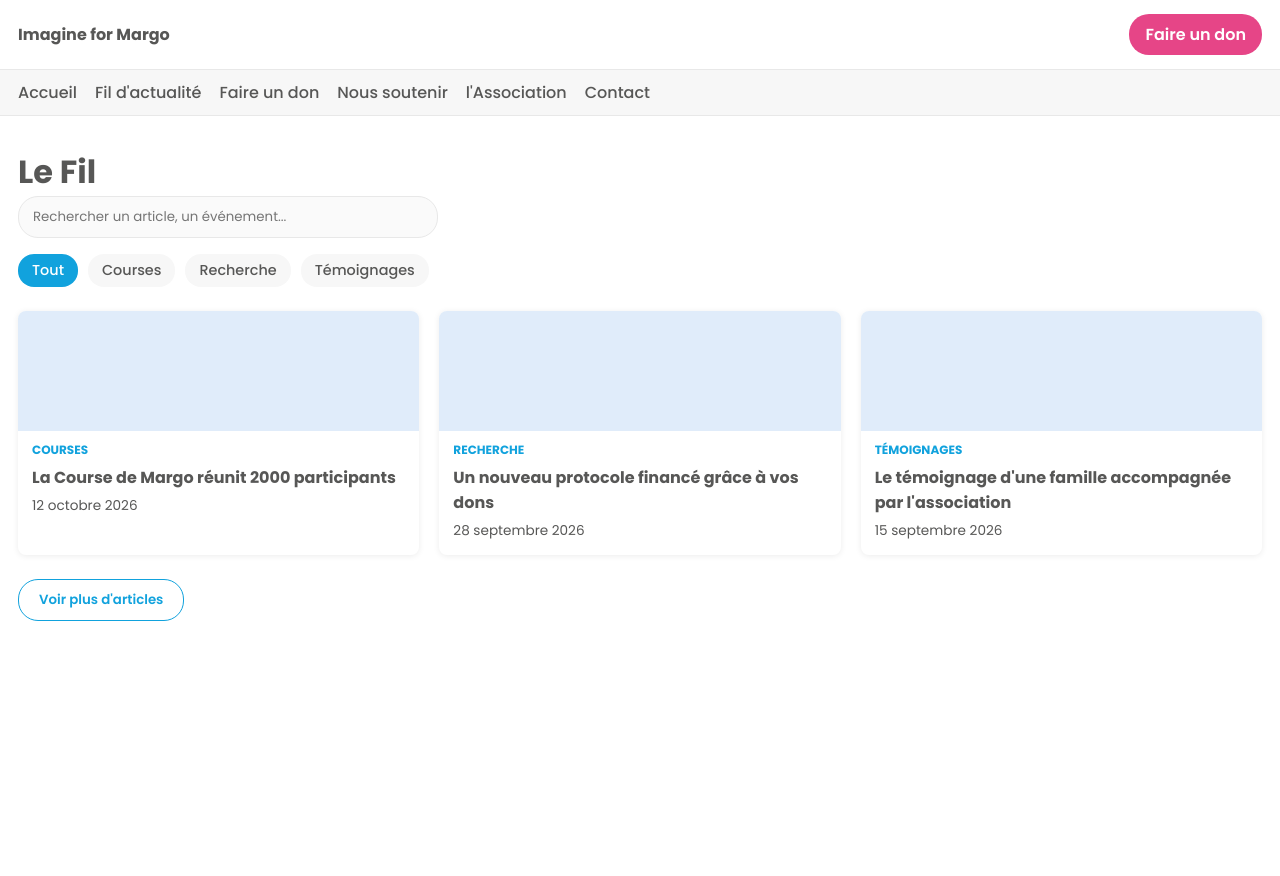
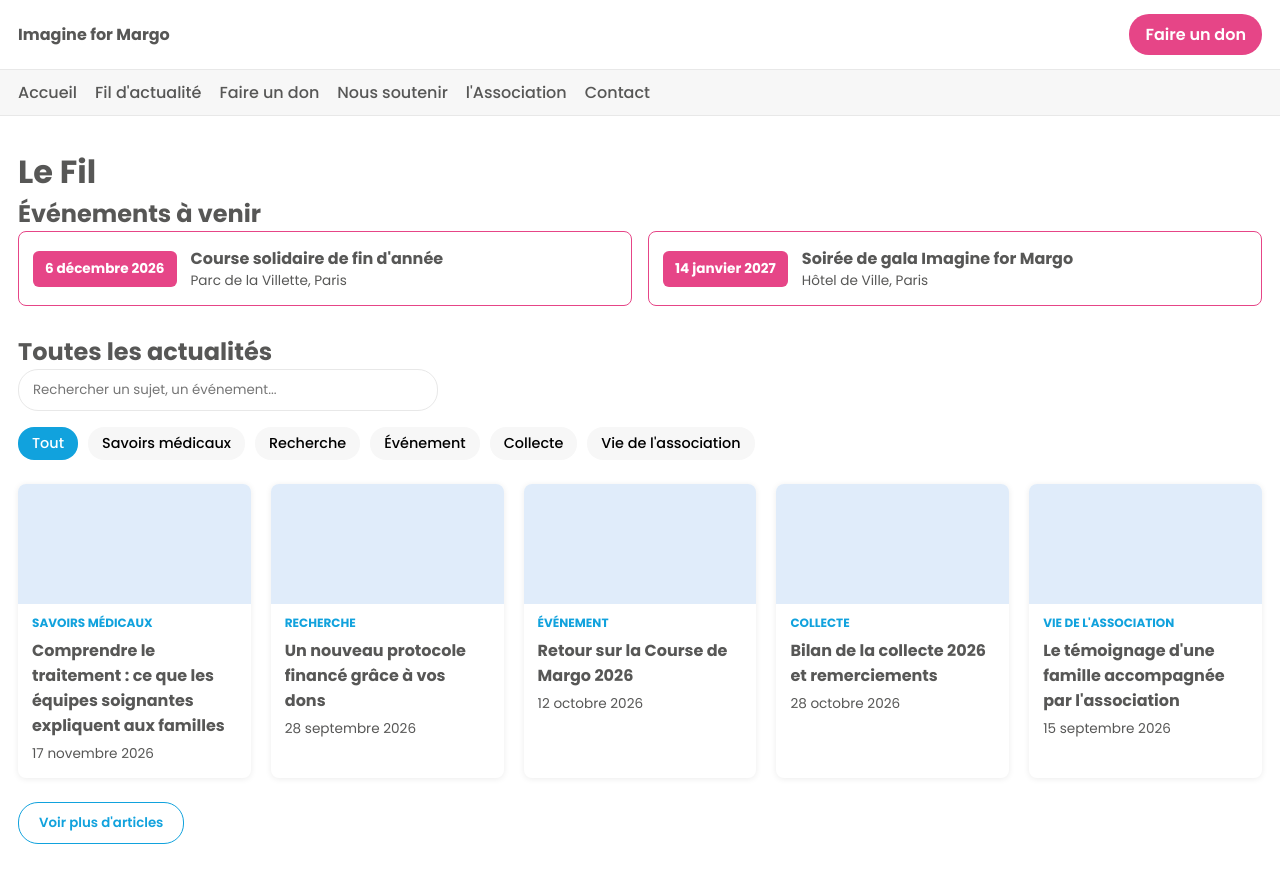
Before and after one commit to Exaltemps-solidaire/edition20-team06, a Next.js app in the folder frontend/: page /fil in a window 1280 px wide. Before the commit the page ends 800 px from the top, so only its background shows below. Built offline with nearby package versions, Linux system fonts and the light colour scheme.

Commit message:
Itération 6 : Le Fil a une section Événements et des filtres réellement fonctionnels (ecran-04/05/06)
Co-Authored-By: Claude Sonnet 5 <noreply@anthropic.com>

```diff
--- a/frontend/src/app/fil/page.tsx
+++ b/frontend/src/app/fil/page.tsx
@@ -1,53 +1,76 @@
-const CATEGORIES = ["Tout", "Courses", "Recherche", "Témoignages"];
+"use client";
 
-const ARTICLES = [
-  {
-    categorie: "Courses",
-    titre: "La Course de Margo réunit 2000 participants",
-    date: "12 octobre 2026",
-  },
-  {
-    categorie: "Recherche",
-    titre: "Un nouveau protocole financé grâce à vos dons",
-    date: "28 septembre 2026",
-  },
-  {
-    categorie: "Témoignages",
-    titre: "Le témoignage d'une famille accompagnée par l'association",
-    date: "15 septembre 2026",
-  },
-];
+import { useMemo, useState } from "react";
+import { ARTICLES, CATEGORIES, EVENEMENTS, filtrerArticles } from "@/lib/fil";
 
 export default function FilPage() {
+  const [recherche, setRecherche] = useState("");
+  const [categorie, setCategorie] = useState<string>("Tout");
+
+  const articlesFiltres = useMemo(
+    () => filtrerArticles(ARTICLES, { recherche, categorie }),
+    [recherche, categorie],
+  );
+
   return (
     <main className="page-rubrique">
       <h1>Le Fil</h1>
-      <input
-        type="search"
-        placeholder="Rechercher un article, un événement..."
-        className="fil-recherche"
-        disabled
-      />
-      <ul className="fil-categories">
-        {CATEGORIES.map((categorie) => (
-          <li key={categorie} className={categorie === "Tout" ? "active" : undefined}>
-            {categorie}
+
+      <section className="fil-evenements">
+        <h2>Événements à venir</h2>
+        <ul>
+          {EVENEMENTS.map((evenement) => (
+            <li key={evenement.titre} className="evenement-carte">
+              <span className="evenement-date">{evenement.date}</span>
+              <div>
+                <p className="evenement-titre">{evenement.titre}</p>
+                <p className="evenement-lieu">{evenement.lieu}</p>
+              </div>
             </li>
           ))}
         </ul>
+      </section>
+
+      <section>
+        <h2>Toutes les actualités</h2>
+        <input
+          type="search"
+          value={recherche}
+          onChange={(event) => setRecherche(event.target.value)}
+          placeholder="Rechercher un sujet, un événement..."
+          className="fil-recherche"
+        />
+        <ul className="fil-categories">
+          {CATEGORIES.map((cat) => (
+            <li key={cat}>
+              <button
+                type="button"
+                className={cat === categorie ? "active" : undefined}
+                onClick={() => setCategorie(cat)}
+              >
+                {cat}
+              </button>
+            </li>
+          ))}
+        </ul>
+        {articlesFiltres.length === 0 ? (
+          <p>Aucun article ne correspond à votre recherche.</p>
+        ) : (
           <ul className="fil-articles">
-        {ARTICLES.map((article) => (
+            {articlesFiltres.map((article) => (
               <li key={article.titre} className="fil-article">
                 <div className="fil-article-photo" aria-hidden="true" />
                 <span className="fil-article-tag">{article.categorie}</span>
-            <h2>{article.titre}</h2>
+                <h3>{article.titre}</h3>
                 <p>{article.date}</p>
               </li>
             ))}
           </ul>
+        )}
         <button type="button" className="fil-voir-plus" disabled>
           Voir plus d&apos;articles
         </button>
+      </section>
     </main>
   );
 }
--- a/frontend/src/app/globals.css
+++ b/frontend/src/app/globals.css
@@ -146,6 +146,44 @@ body {
   font-family: inherit;
 }
 
+.fil-evenements {
+  margin-bottom: 28px;
+}
+
+.fil-evenements ul {
+  list-style: none;
+  display: grid;
+  grid-template-columns: repeat(auto-fit, minmax(260px, 1fr));
+  gap: 16px;
+}
+
+.evenement-carte {
+  display: flex;
+  align-items: center;
+  gap: 14px;
+  border: 1px solid #e64587;
+  border-radius: 8px;
+  padding: 14px;
+}
+
+.evenement-date {
+  flex-shrink: 0;
+  background: #e64587;
+  color: #ffffff;
+  font-weight: 700;
+  padding: 8px 12px;
+  border-radius: 6px;
+  font-size: 0.85rem;
+}
+
+.evenement-titre {
+  font-weight: 700;
+}
+
+.evenement-lieu {
+  font-size: 0.85rem;
+}
+
 .fil-categories {
   list-style: none;
   display: flex;
@@ -154,15 +192,18 @@ body {
   margin-bottom: 24px;
 }
 
-.fil-categories li {
+.fil-categories button {
   padding: 6px 14px;
   border-radius: 16px;
   background: #f7f7f7;
+  border: none;
   font-weight: 500;
   font-size: 0.9rem;
+  font-family: inherit;
+  cursor: pointer;
 }
 
-.fil-categories li.active {
+.fil-categories button.active {
   background: #11a2dd;
   color: #ffffff;
 }
@@ -196,7 +237,7 @@ body {
   color: #11a2dd;
 }
 
-.fil-article h2 {
+.fil-article h3 {
   font-size: 1rem;
   margin: 0 14px 6px;
 }
--- /dev/null
+++ b/frontend/src/lib/fil.ts
@@ -0,0 +1,74 @@
+export type Evenement = {
+  titre: string;
+  date: string;
+  lieu: string;
+};
+
+export type Article = {
+  categorie: string;
+  titre: string;
+  date: string;
+};
+
+export const CATEGORIES = [
+  "Tout",
+  "Savoirs médicaux",
+  "Recherche",
+  "Événement",
+  "Collecte",
+  "Vie de l'association",
+] as const;
+
+export const EVENEMENTS: readonly Evenement[] = [
+  {
+    titre: "Course solidaire de fin d'année",
+    date: "6 décembre 2026",
+    lieu: "Parc de la Villette, Paris",
+  },
+  {
+    titre: "Soirée de gala Imagine for Margo",
+    date: "14 janvier 2027",
+    lieu: "Hôtel de Ville, Paris",
+  },
+];
+
+export const ARTICLES: readonly Article[] = [
+  {
+    categorie: "Savoirs médicaux",
+    titre: "Comprendre le traitement : ce que les équipes soignantes expliquent aux familles",
+    date: "17 novembre 2026",
+  },
+  {
+    categorie: "Recherche",
+    titre: "Un nouveau protocole financé grâce à vos dons",
+    date: "28 septembre 2026",
+  },
+  {
+    categorie: "Événement",
+    titre: "Retour sur la Course de Margo 2026",
+    date: "12 octobre 2026",
+  },
+  {
+    categorie: "Collecte",
+    titre: "Bilan de la collecte 2026 et remerciements",
+    date: "28 octobre 2026",
+  },
+  {
+    categorie: "Vie de l'association",
+    titre: "Le témoignage d'une famille accompagnée par l'association",
+    date: "15 septembre 2026",
+  },
+];
+
+export function filtrerArticles(
+  articles: readonly Article[],
+  { recherche, categorie }: { recherche: string; categorie: string },
+): Article[] {
+  const rechercheNormalisee = recherche.trim().toLowerCase();
+  return articles.filter((article) => {
+    const categorieOk = categorie === "Tout" || article.categorie === categorie;
+    const rechercheOk =
+      rechercheNormalisee === "" || article.titre.toLowerCase().includes(rechercheNormalisee);
+    return categorieOk && rechercheOk;
+  });
+}
```
Also changed, not shown: 2 other files (tests, documents, lock files or other folders). Lines whose indentation alone changed are shown as unchanged.
